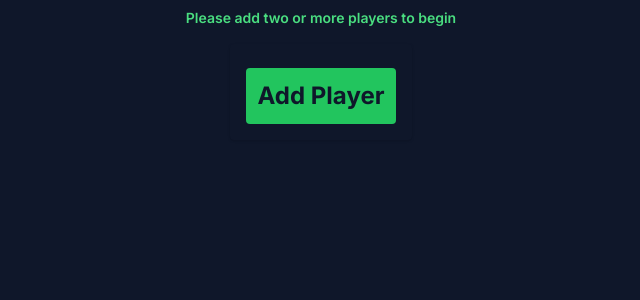
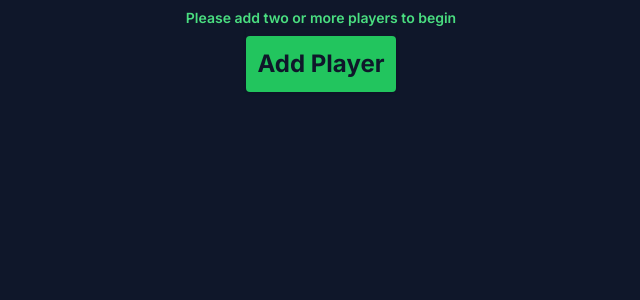
Before and after one commit to ensured/golf-tracker, a Next.js app: page / in a window 1280 px wide. Shown: the top 300 px of the page, without its empty margins (319-959 px from the left). Built offline with nearby package versions, Linux system fonts and the light colour scheme.

Commit message:
made look pretty

```diff
--- a/src/app/page.js
+++ b/src/app/page.js
@@ -108,7 +108,7 @@ export default function Home() {
 				className={`p-2 flex flex-col flex-wrap justify-center items-center overflow-auto bg-slate-900`}>
 				{loading ? (
 					<div
-						className="flex bg-slate-800  p-16 rounded border-2 border-slate-200	opacity-100
+						className="flex bg-slate-800  p-16 rounded -2 border-slate-200	opacity-100
 					animate-pulse">
 						<span
 							className="text-white text-3xl
@@ -123,8 +123,8 @@ export default function Home() {
 								? "Please add two or more players to begin"
 								: ""}
 						</span>
-						<div className="flex justify-start items-start mt-4">
-							<div className="text-center mx-2 p-4 rounded shadow space-y-2 inline-flex flex-col bg-slate-900">
+						<div className="flex">
+							<div className="text-center rounded shadow space-y-2 inline-flex flex-col">
 								{players.length < 1 ? (
 									"" // If there are no players, do not show the round
 								) : round ? (
@@ -190,26 +190,26 @@ export default function Home() {
 								</button>
 							</div>
 
-							<div className="flex flex-col items-start justify-center rounded shadow bg-slate-900">
+							<div className="flex flex-col rounded shadow bg-slate-900">
 								{players.map((player, playerIndex) => {
 
 									const isLeader = isWinner(playerIndex);
 									return (
 										<div
 											key={playerIndex}
-											className="p-2 rounded shadow text-lg m-4 border-b-2 border-slate-700">
+											className="p-2 rounded shadow text-lg bg-slate-950 mb-1 ml-2">
 
 											<span className="text-lg font-semibold mb-2 text-purple-600 p-1 rounded">
 
 												{capitalizeFirstLetter(player.name)}{" "}
 												{isLeader && (
-													<span className="relative top-0 text-3xl"
+													<span className="relative text-2xl"
 													>
 														👑
 													</span>
 												)}
 
-												<span className="text-md mt-2 text-slate-100">
+												<span className="text-md text-slate-100">
 													Total Score:{" "}
 													{calculateTotalScore(player.scores)}
 												</span>
```
